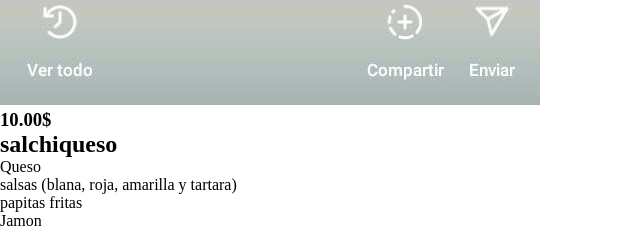
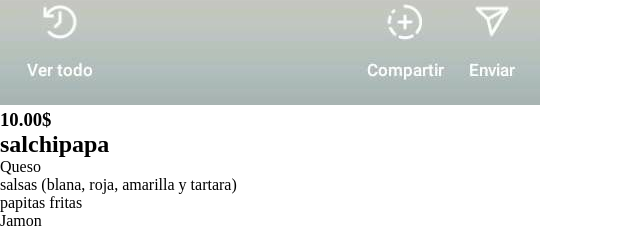
Before and after one commit to chelike5/menu_full_burger, a plain HTML site: page index.html in a window 1280 px wide. Shown: the part 10480-10707 px from the top of the page, 0-640 px from the left. Drawn offline with Linux system fonts and the light colour scheme.

Commit message:
salchipapa

```diff
--- a/index.html
+++ b/index.html
@@ -248,7 +248,7 @@
 
             <div class="card">
                 <div class="combo">
-                    <h2>salchiqueso</h2>
+                    <h2>salchipapa</h2>
                 </div>
                 <div class="ingredientes-container">
                     <div class="ingredientes">
```
